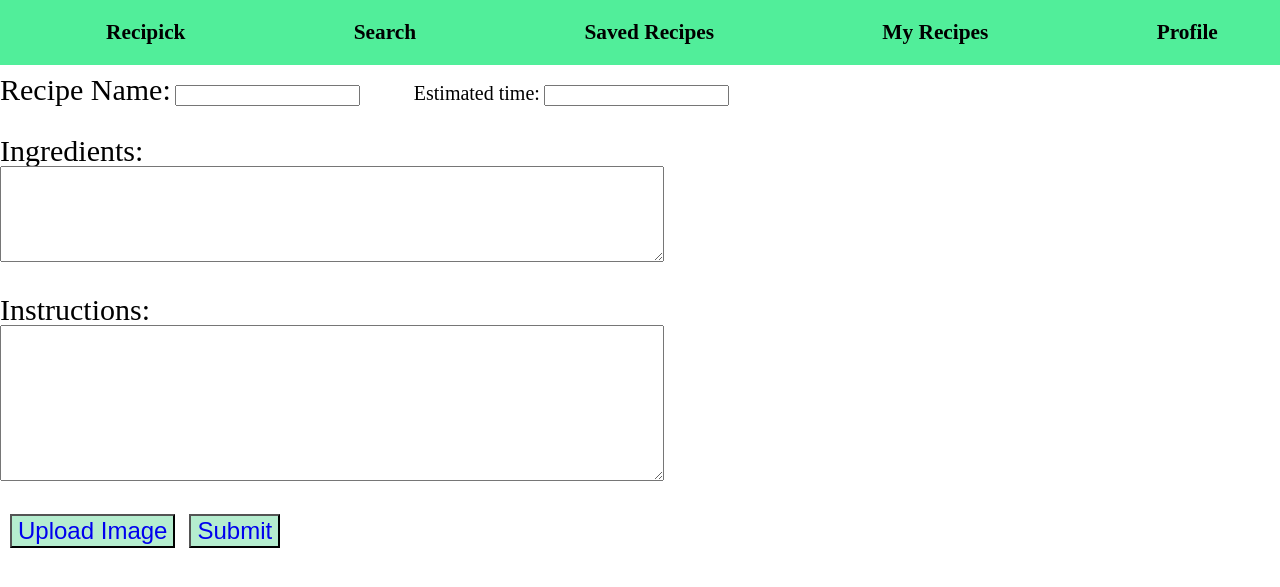
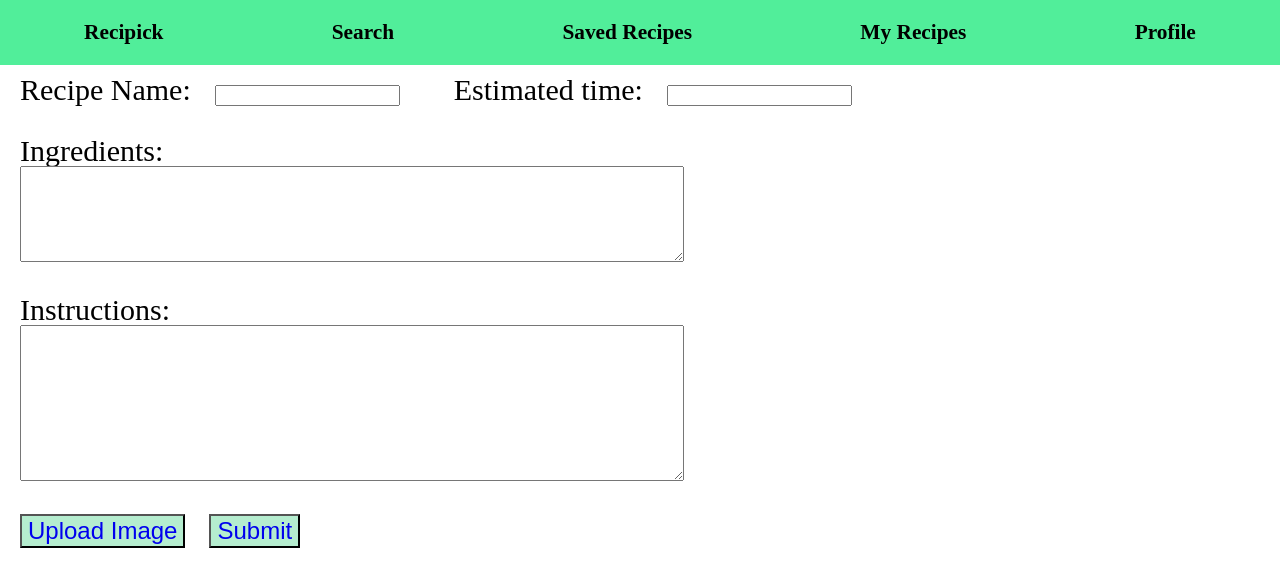
Before and after one commit to Da-Justin-Lin/CS4640-Project, a PHP site: page /newupload.html in a window 1280 px wide; the page is wider, and only the part inside the window is pictured. Shown: the top 587 px of that part. Run offline with PHP 8.4, Linux system fonts and the light colour scheme.

Commit message:
fixed newupload and navbar

```diff
--- a/newupload.html
+++ b/newupload.html
@@ -22,28 +22,28 @@
             </nav>
         </header>
 
-        <label for="RecipeName" style = "font-size: 30px">Recipe Name:</label>
+        <label for="RecipeName" style = "font-size: 30px; margin-left:20px">Recipe Name:</label>
         <input type="text" id="RecipeName" name="RecipeName">
-        <label for="estimatedtime" style = "font-size: 20px; margin-left: 50px;">Estimated time:</label>
+        <label for="estimatedtime" style = "font-size: 30px; margin-left: 50px;">Estimated time:</label>
         <input type="text" id="estimatedtime" name="estimatedtime">
         <br>
 
-        <label for="Ingredients" style = "font-size: 30px">Ingredients:</label>
+        <label for="Ingredients" style = "font-size: 30px; margin-left:20px;">Ingredients:</label>
         <br>
         <textarea name="Text1" cols="80" rows="6"></textarea>
         <br>
 
-        <label for="Instructions" style = "font-size: 30px">Instructions:</label>
+        <label for="Instructions" style = "font-size: 30px; margin-left:20px;">Instructions:</label>
         <br>
         <textarea name="Instructions" cols="80" rows="10"></textarea>
         <br>
 
-        <button type="upload" style="margin-left: 10px;">
-            <a href="home.html" style = "text-decoration: None;">Upload Image</a>
+        <button type="upload" style="margin-left: 20px;">
+            <a href="myrecipes.html" style = "text-decoration: None;">Upload Image</a>
         </button>
 
-        <button type="upload" style="margin-left: 10px;">
-            <a href="home.html" style = "text-decoration: None;">Submit</a>
+        <button type="upload" style="margin-left: 20px;">
+            <a href="myrecipes.html" style = "text-decoration: None;">Submit</a>
         </button>
     </body>
 </html>
--- a/styles/main.css
+++ b/styles/main.css
@@ -51,7 +51,8 @@ nav {
     background-color: rgb(81, 238, 154);
     text-align: center;
     font-size: 16pt;
-    padding: 22px;
+    padding-top: 22px;
+	padding-bottom: 22px;
     display: flex;
     justify-content: space-around;
     margin-bottom: 10px;
--- a/styles/newupload.css
+++ b/styles/newupload.css
@@ -6,4 +6,5 @@ button{
 
 *{
     margin-bottom: 30px;
+    margin-left: 20px;
 }
```
